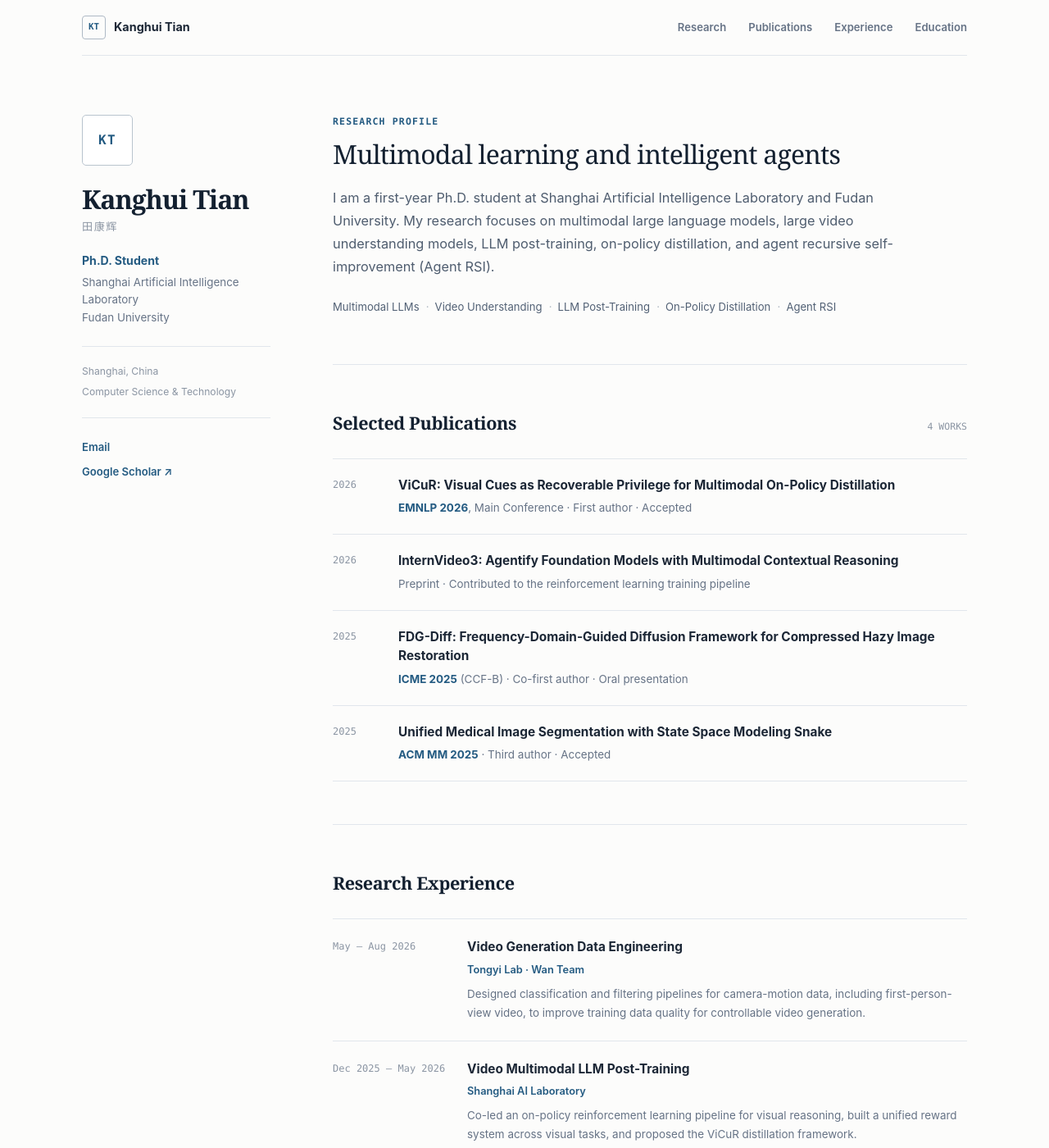
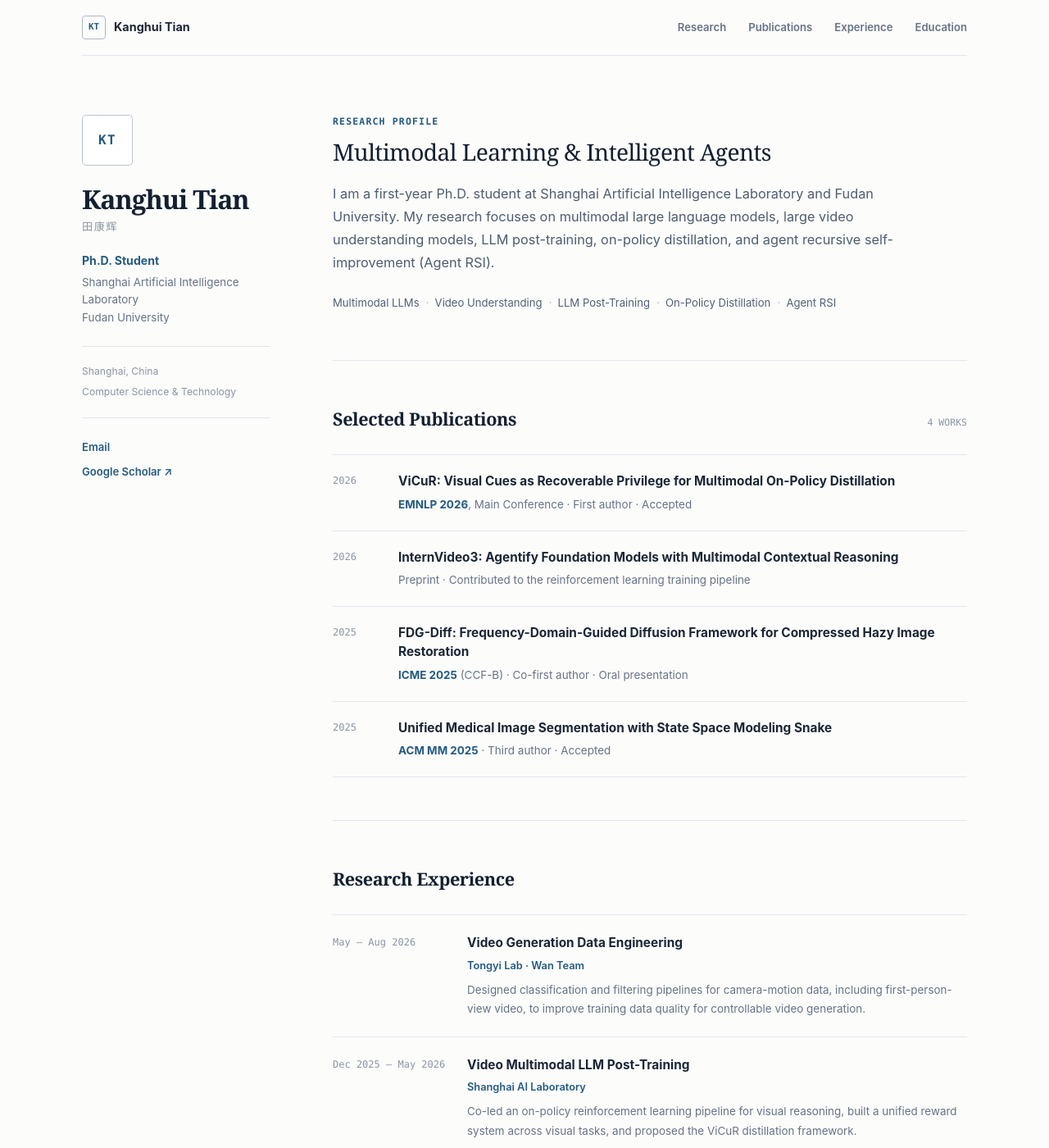
Before and after one commit to tiankanghui/tiankanghui.github.io, a Jekyll site: the page built from index.md, in a window 1280 px wide and 1400 px high. Shown: the whole window at 82% size. Built offline with Jekyll 4.4.1, drawn with Linux system fonts in a browser that asks for light colours.

Commit message:
Keep research heading on one line

```diff
--- a/assets/css/site.css
+++ b/assets/css/site.css
@@ -44,7 +44,7 @@ main { padding: 72px 0 94px; }
 .profile-links a:hover { text-decoration: underline; text-underline-offset: 3px; }
 .intro { padding-bottom: 58px; scroll-margin-top: 30px; }
 .overline { margin: 0 0 12px; color: var(--accent); font: 650 .72rem/1.4 ui-monospace, SFMono-Regular, Menlo, monospace; letter-spacing: .1em; text-transform: uppercase; }
-.intro h2 { max-width: 720px; margin: 0 0 19px; color: #132030; font-family: Georgia, "Times New Roman", serif; font-size: clamp(1.55rem, 2.5vw, 2.05rem); font-weight: 500; letter-spacing: -.025em; line-height: 1.25; }
+.intro h2 { max-width: none; margin: 0 0 19px; color: #132030; font-family: Georgia, "Times New Roman", serif; font-size: clamp(1.45rem, 2.2vw, 1.8rem); font-weight: 500; letter-spacing: -.02em; line-height: 1.25; white-space: nowrap; }
 .intro > p:not(.overline) { max-width: 700px; margin: 0; color: #4f5d6f; font-size: 1.02rem; }
 .interest-list { display: flex; flex-wrap: wrap; gap: 6px 19px; margin: 24px 0 0; padding: 0; list-style: none; }
 .interest-list li { position: relative; color: #526175; font-size: .82rem; }
@@ -85,6 +85,7 @@ footer { display: flex; justify-content: space-between; padding: 26px 0 34px; bo
 @media (max-width: 500px) {
   .page-shell { width: calc(100% - 24px); }
   .brand > span:last-child { display: none; }
+  .intro h2 { white-space: normal; }
   .publication-row, .record { grid-template-columns: 1fr; gap: 5px; }
   .details-grid { grid-template-columns: 1fr; gap: 38px; }
   .interest-list { display: grid; gap: 5px; }
--- a/index.md
+++ b/index.md
@@ -25,7 +25,7 @@ title: Kanghui Tian · Ph.D. Student
   <div class="academic-content">
     <section class="intro" id="research">
       <p class="overline">Research profile</p>
-      <h2>Multimodal learning and intelligent agents</h2>
+      <h2>Multimodal Learning &amp; Intelligent Agents</h2>
       <p>I am a first-year Ph.D. student at Shanghai Artificial Intelligence Laboratory and Fudan University. My research focuses on multimodal large language models, large video understanding models, LLM post-training, on-policy distillation, and agent recursive self-improvement (Agent RSI).</p>
       <ul class="interest-list">
         <li>Multimodal LLMs</li>
```
